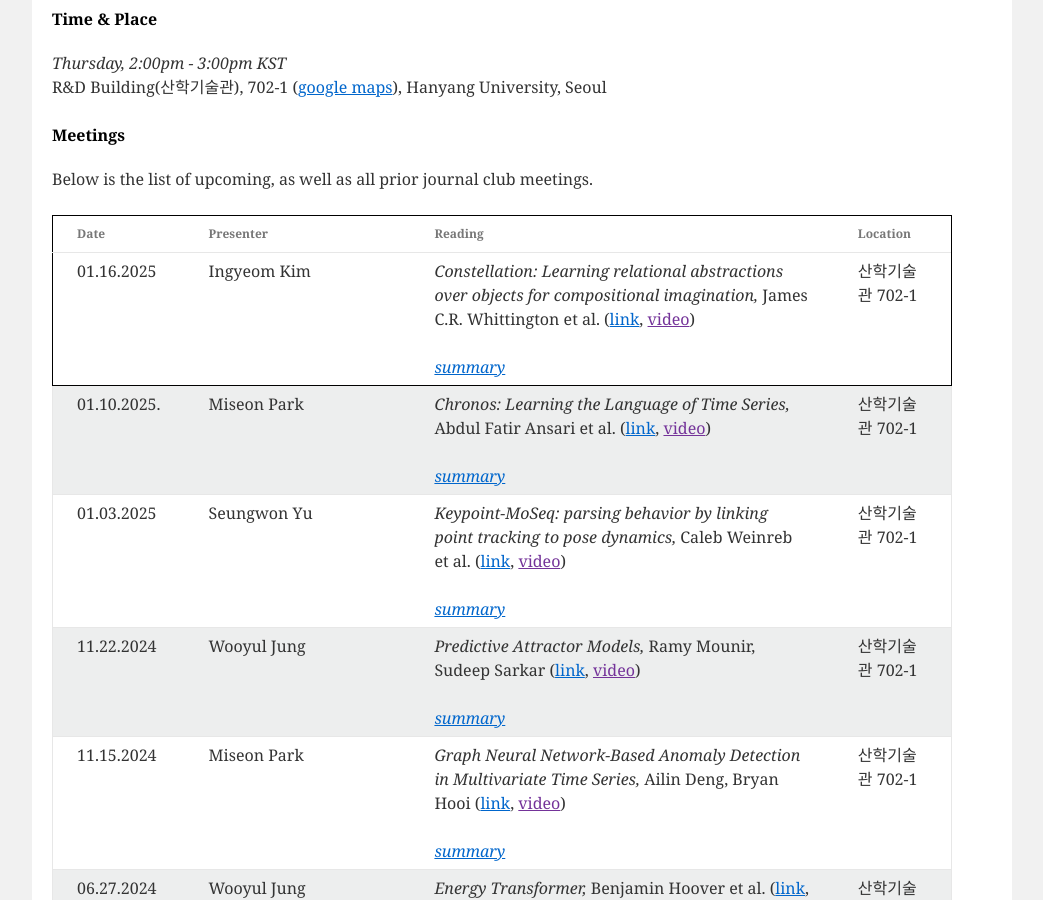
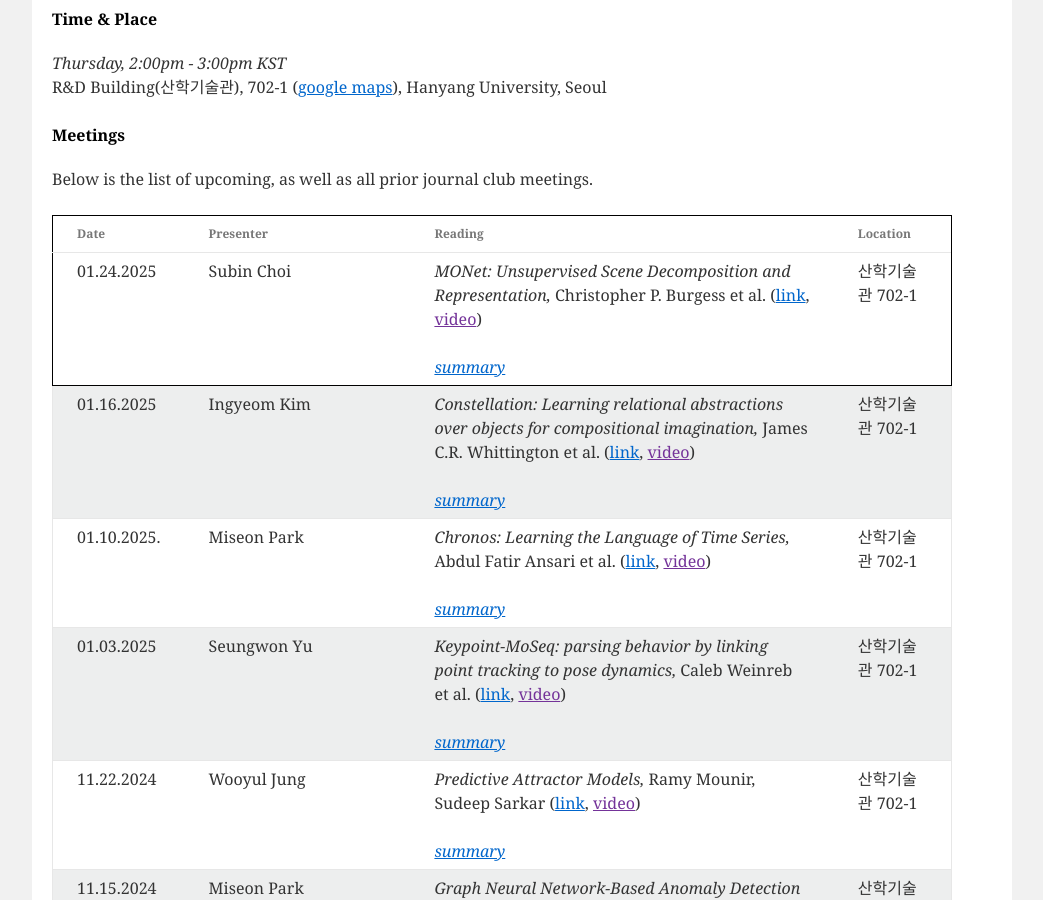
Before and after one commit to niai-lab/GraphML-JC, a Jekyll site: the page built from index.html, in a window 1280 px wide and 900 px high, scrolled down 515 px. Shown: the whole window, without its empty margins (118-1161 px from the left). Built offline with Jekyll 4.4.1, drawn with Linux system fonts in a browser that asks for light colours; part of the change alters nothing that is shown.

Commit message:
Update meeting_info.yml

```diff
--- a/_data/meeting_info.yml
+++ b/_data/meeting_info.yml
@@ -1,3 +1,14 @@
+- presenter: Subin Choi
+  date: 01.24.2025
+  paper: "MONet: Unsupervised Scene Decomposition and Representation"
+  authors: Christopher P. Burgess et al.
+  url: https://arxiv.org/abs/1901.11390
+  location: "산학기술관 702-1"
+  summary: >
+    Summary : 해당 논문은 비지도학습을 통해 multi-object가 있는 scene에서 개별 object를 인식하고 표현하는 모델입니다. UNET을 이용한 attention network를 통해 mask를 추출해내고, 이를 VAE로 보완하여 robust한 visual object decomposition을 가능하게 합니다.<br>
+    Strength : occlusion이 있어도 객체 추론이 가능하며, object 수가 가변적일 때에도 유연하게 표현이 가능합니다. Scene의 element가 분리되어 표현되므로 서로 다른 요소들이 혼합되지 않습니다. latent variable이 독립적인 특성을 제어합니다.<br>
+    Weakness : 자연 이미지나 slot 개수를 초과한 object를 포함한 이미지에서는 decompostion이 어렵습니다.
+
 - presenter: Ingyeom Kim
   date: 01.16.2025
   paper: "Constellation: Learning relational abstractions over objects for compositional imagination"
```
